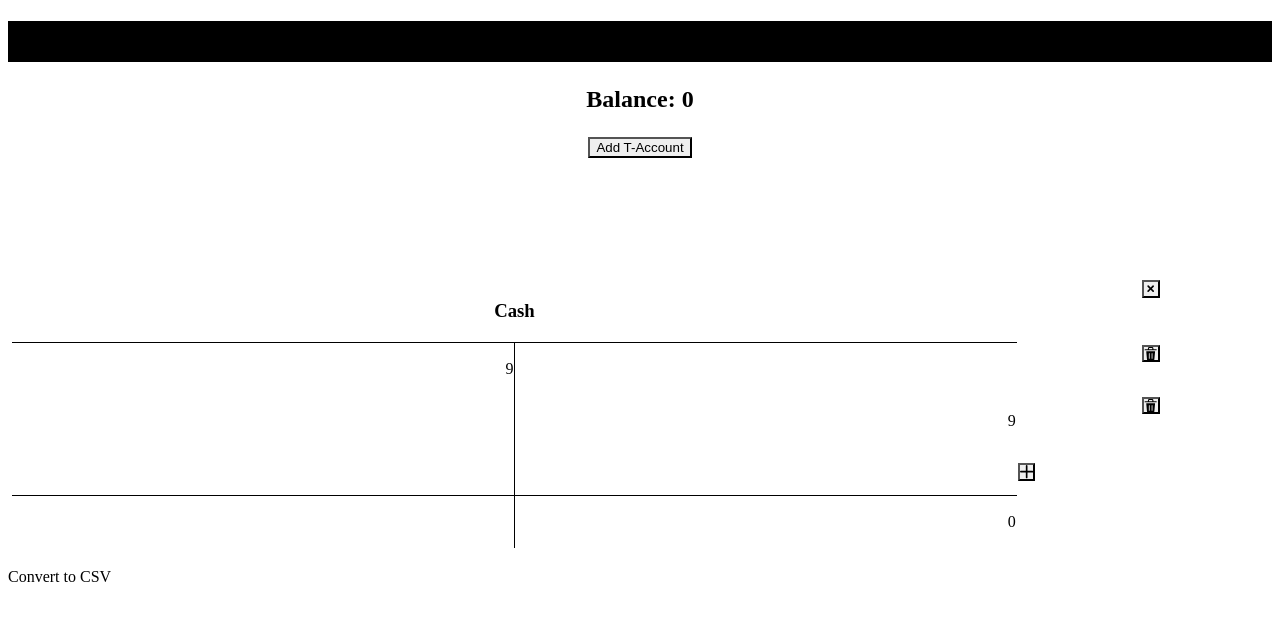
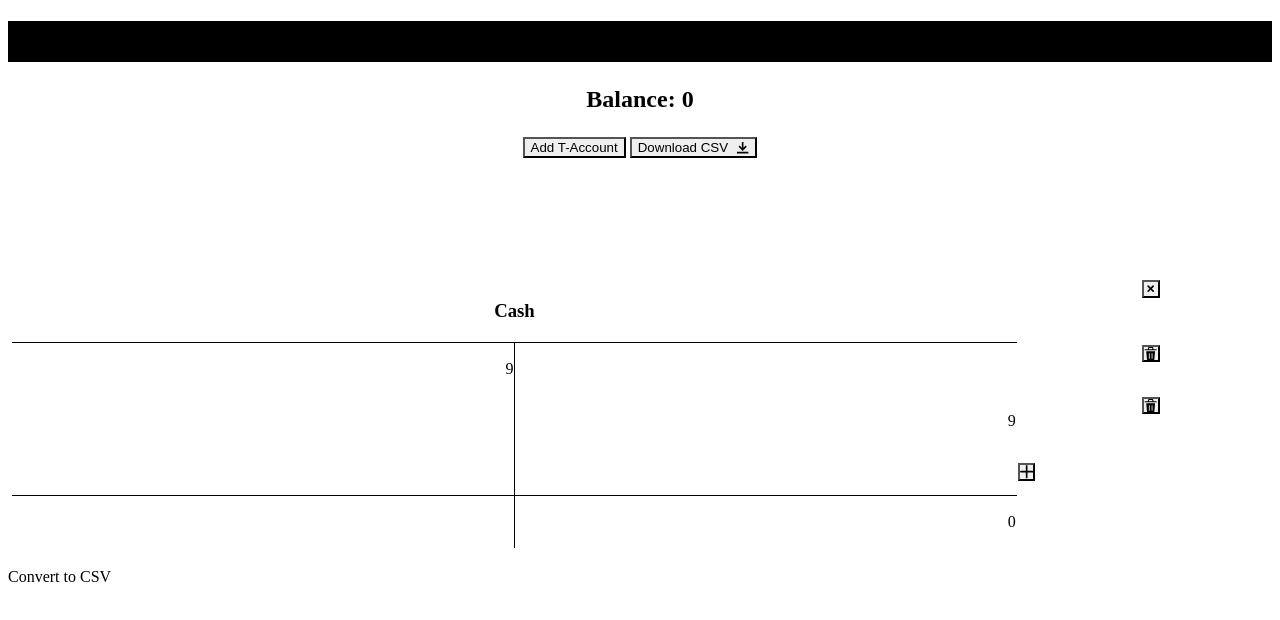
Before and after one commit to tranpeter08/t-acct-helper, a Next.js app: page / in a window 1280 px wide. Shown: the top 620 px of the page. Built offline with nearby package versions, Linux system fonts and the light colour scheme.

Commit message:
Created button to download csv

```diff
--- a/pages/index.tsx
+++ b/pages/index.tsx
@@ -12,28 +12,8 @@ import styles from '../styles/Home.module.css';
 import TAccountData from '../classes/TAccountData';
 import TAccount from '../components/TAccount';
 import Trx from '../classes/Trx';
-import {
-  Grid,
-  Heading,
-  GridItem,
-  Button,
-  FormControl,
-  FormLabel,
-  Input,
-  Flex,
-  Alert,
-  AlertIcon,
-  AlertTitle,
-  AlertDescription,
-  Stat,
-  StatLabel,
-  StatNumber,
-  StatHelpText,
-  StatArrow,
-  StatGroup,
-  Box,
-  Text,
-} from '@chakra-ui/react';
+import { Grid, Heading, GridItem, Button, Text } from '@chakra-ui/react';
+import { DownloadIcon } from '@chakra-ui/icons';
 import AddTAcctForm from '../components/AddTAcctForm';
 import Seo from '../components/Seo';
 
@@ -57,6 +37,8 @@ const Home: NextPage = (props) => {
 
   const [shouldAddTAcct, setShouldAddTAcct] = useState(false);
   const [errorMessage, setErrorMessage] = useState<string | null>(null);
+  const [showDownloadModal, setShowDownloadModal] = useState<boolean>(false);
+  const [csvLink, setCsvLink] = useState<string>('');
   const tAcctElems: JSX.Element[] = [];
 
   let balance = 0;
@@ -126,6 +108,34 @@ const Home: NextPage = (props) => {
     setErrorMessage(null);
   }
 
+  function convertToCsv() {
+    const csvData = [];
+
+    for (const tAcct of data) {
+      for (const trx of tAcct.trxs) {
+        const row = [];
+        const title = tAcct.title;
+        row.push(title);
+        row.push(trx.dr);
+        row.push(trx.cr);
+
+        csvData.push(row.join(','));
+      }
+    }
+
+    csvData.unshift(['account', 'debit', 'credit'].join(','));
+    const csvStr = csvData.join('\r\n');
+    const blob = new Blob([csvStr], { type: 'text/csv' });
+    const link = URL.createObjectURL(blob);
+    const a = document.createElement('a');
+
+    a.href = link;
+    a.download = 't_accounts.csv';
+    document.body.append(a);
+    a.click();
+    a.remove();
+  }
+
   useEffect(() => {
     if (shouldAddTAcct) {
       const inputField: HTMLElement | null = document.querySelector('#title');
@@ -172,11 +182,20 @@ const Home: NextPage = (props) => {
               onSubmit={addTAccount}
             />
           ) : (
-            <GridItem h='136px' p={2}>
-              <Button onClick={() => setShouldAddTAcct(true)}>
-                Add T-Account
-              </Button>
-            </GridItem>
+            <>
+              <GridItem h='136px' p={2}>
+                <Button onClick={() => setShouldAddTAcct(true)}>
+                  Add T-Account
+                </Button>
+                <Button
+                  ml={4}
+                  onClick={convertToCsv}
+                  rightIcon={<DownloadIcon />}
+                >
+                  Download CSV
+                </Button>
+              </GridItem>
+            </>
           )}
         </Grid>
 
```
